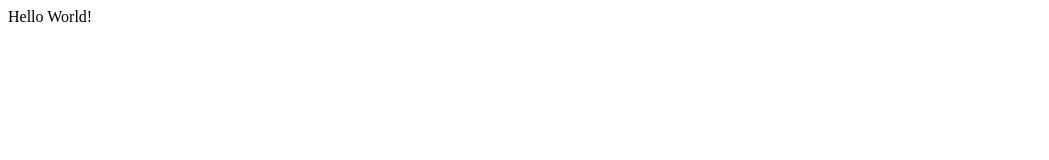
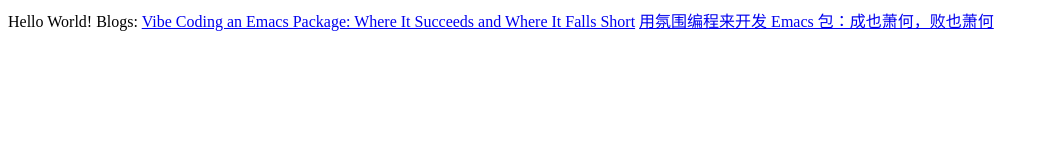
Before and after one commit to drcxd/blog, a plain HTML site: page index.html in a window 1280 px wide. Shown: the whole page, without its empty margins (0-1049 px from the left). Drawn offline with Linux system fonts and the light colour scheme.

Commit message:
Add links to articles in index.xml

```diff
--- a/index.html
+++ b/index.html
@@ -4,4 +4,9 @@
 
 <body>
   Hello World!
+
+  Blogs:
+
+  <a href="20250909154355.html">Vibe Coding an Emacs Package: Where It Succeeds and Where It Falls Short</a>
+  <a href="20250913150947.html">用氛围编程来开发 Emacs 包：成也萧何，败也萧何</a>
   </body>
```
